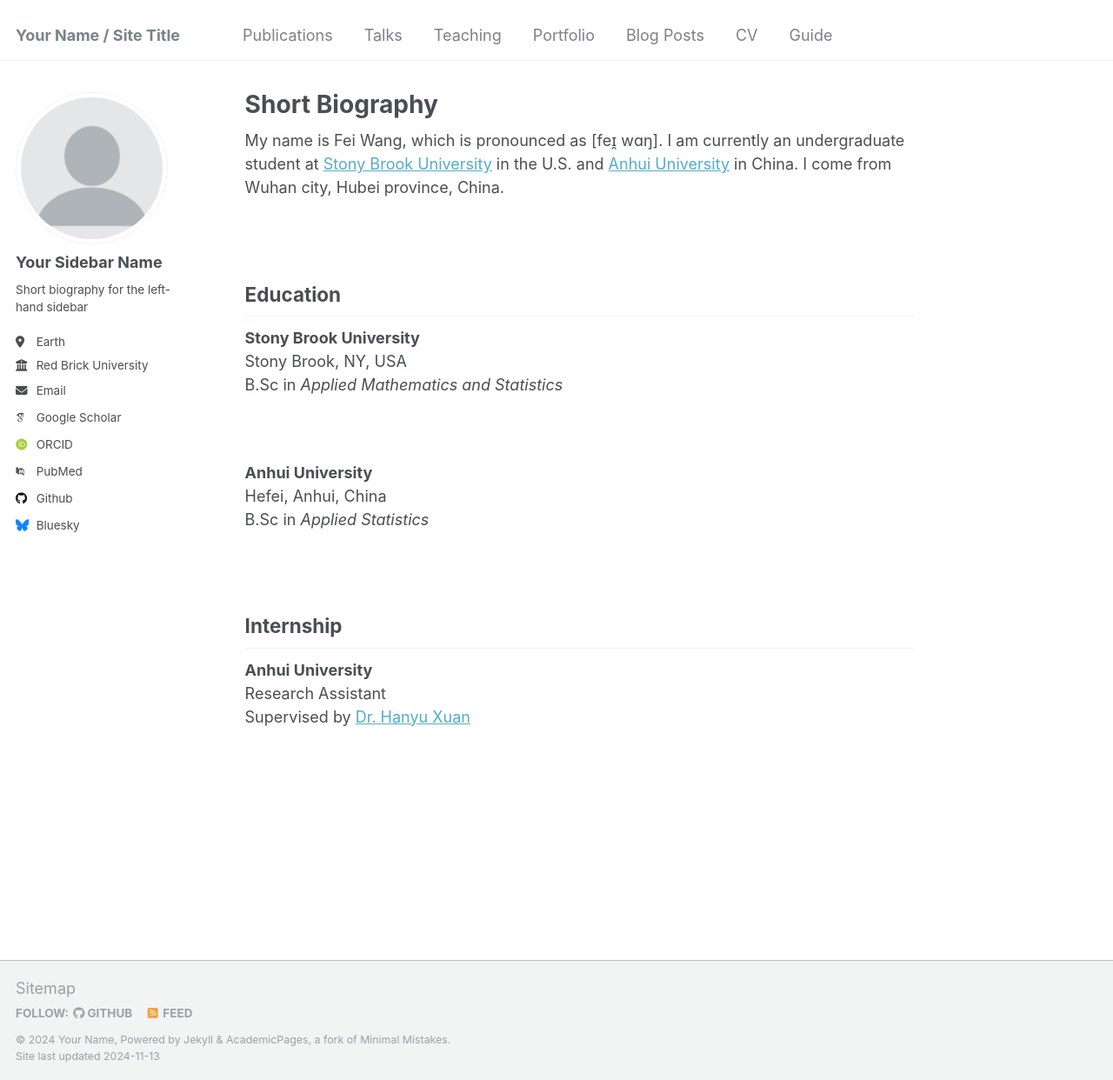
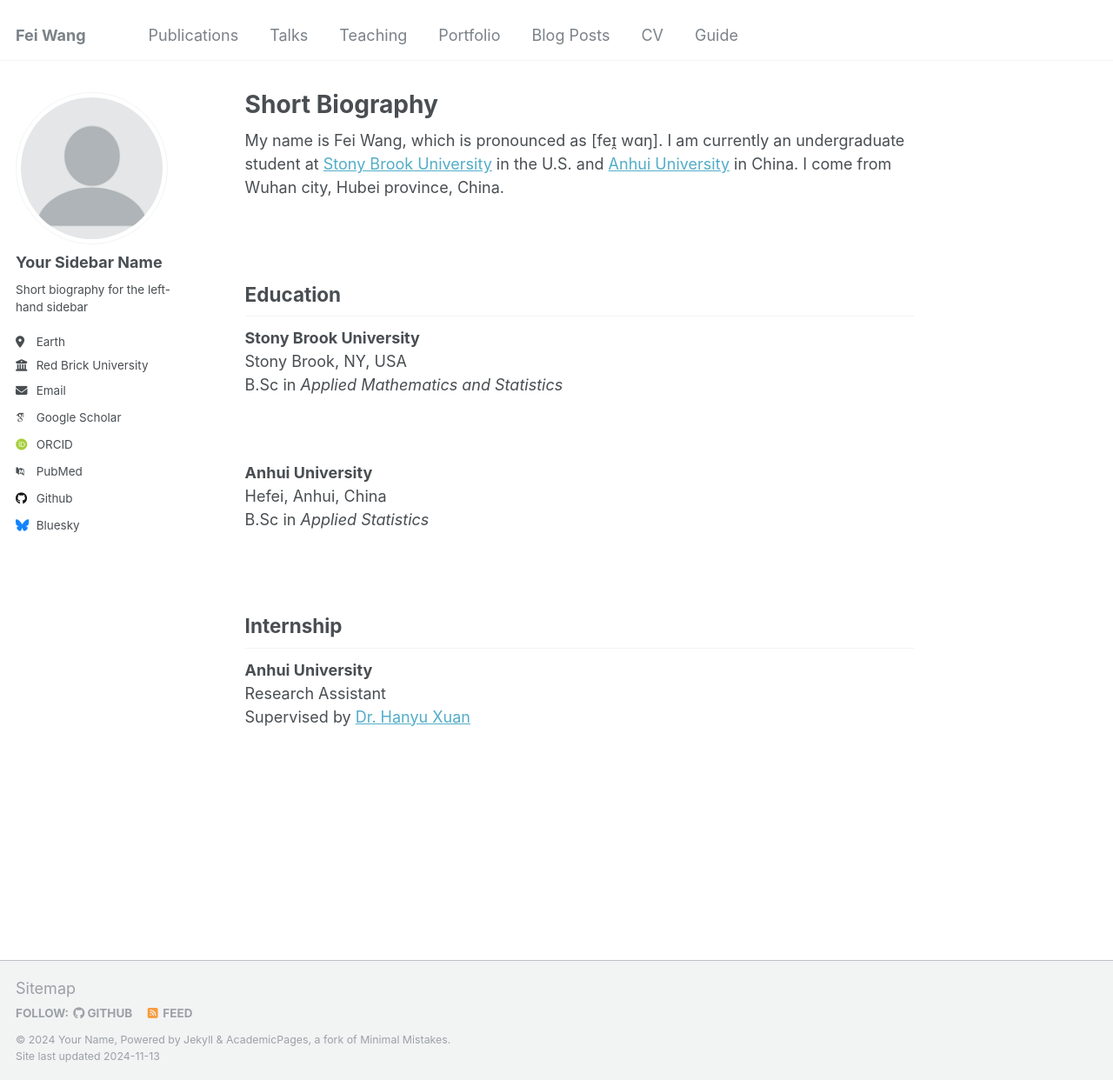
Before and after one commit to feiwang2004/feiwang2004.github.io, a Jekyll site: the page built from _pages/about.md, in a window 1280 px wide and 1242 px high. Shown: the whole window at 87% size. Built offline with Jekyll 4.4.1, drawn with Linux system fonts in a browser that asks for light colours; some web fonts are replaced.

Commit message:
Update _config.yml

```diff
--- a/_config.yml
+++ b/_config.yml
@@ -8,11 +8,11 @@
 
 # Basic Site Settings
 locale                   : "en-US"
-title                    : "Your Name / Site Title"
+title                    : "Fei Wang"
 title_separator          : "-"
 name                     : &name "Your Name"
 description              : &description "personal description"
-url                      : https://academicpages.github.io # the base hostname & protocol for your site e.g. "https://[your GitHub username].github.io"
+url                      : https://feiwang2004.github.io # the base hostname & protocol for your site e.g. "https://[your GitHub username].github.io"
 baseurl                  : "" # the subpath of your site, e.g. "/blog"
 repository               : "academicpages/academicpages.github.io"
 
```
